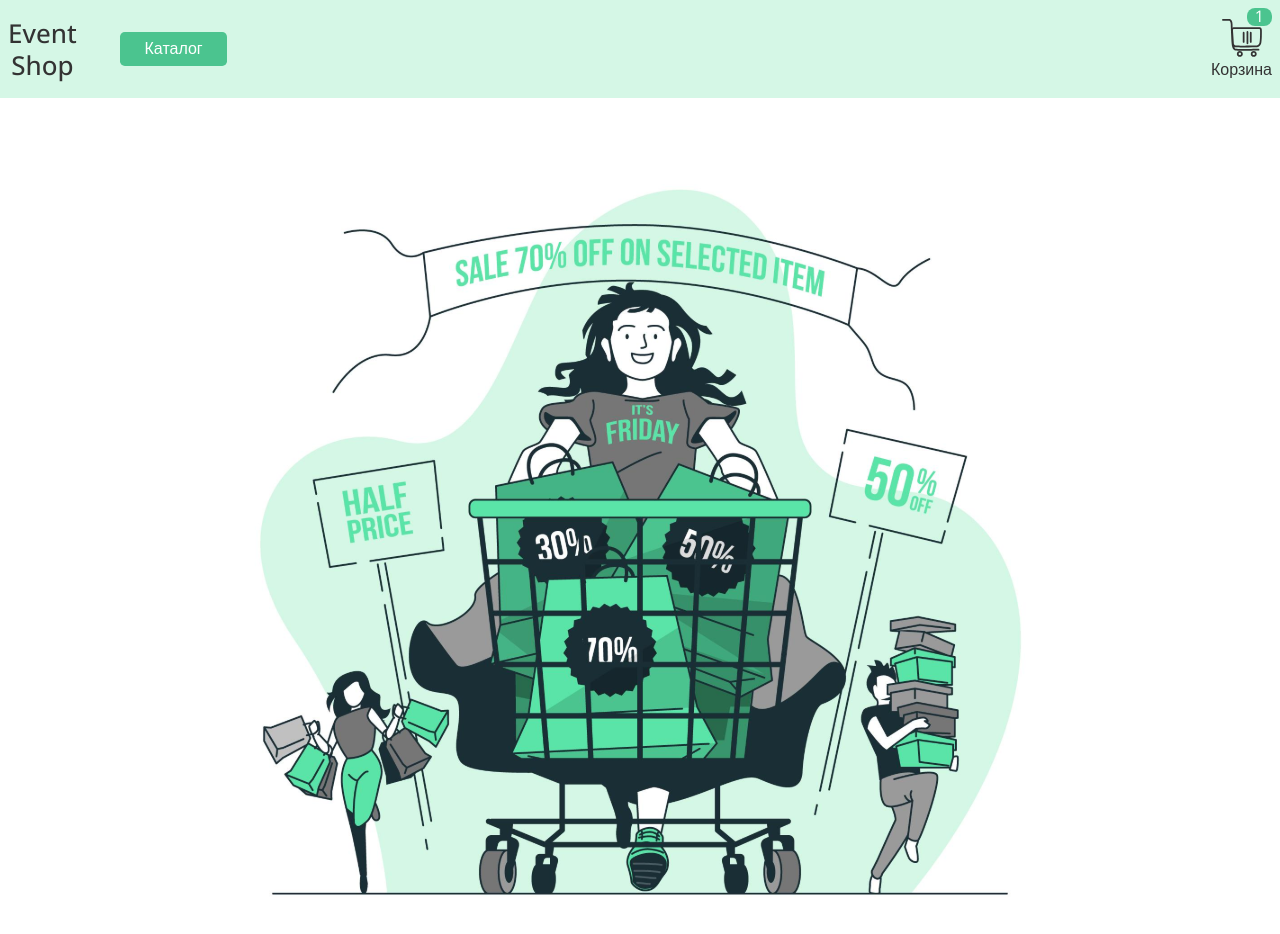
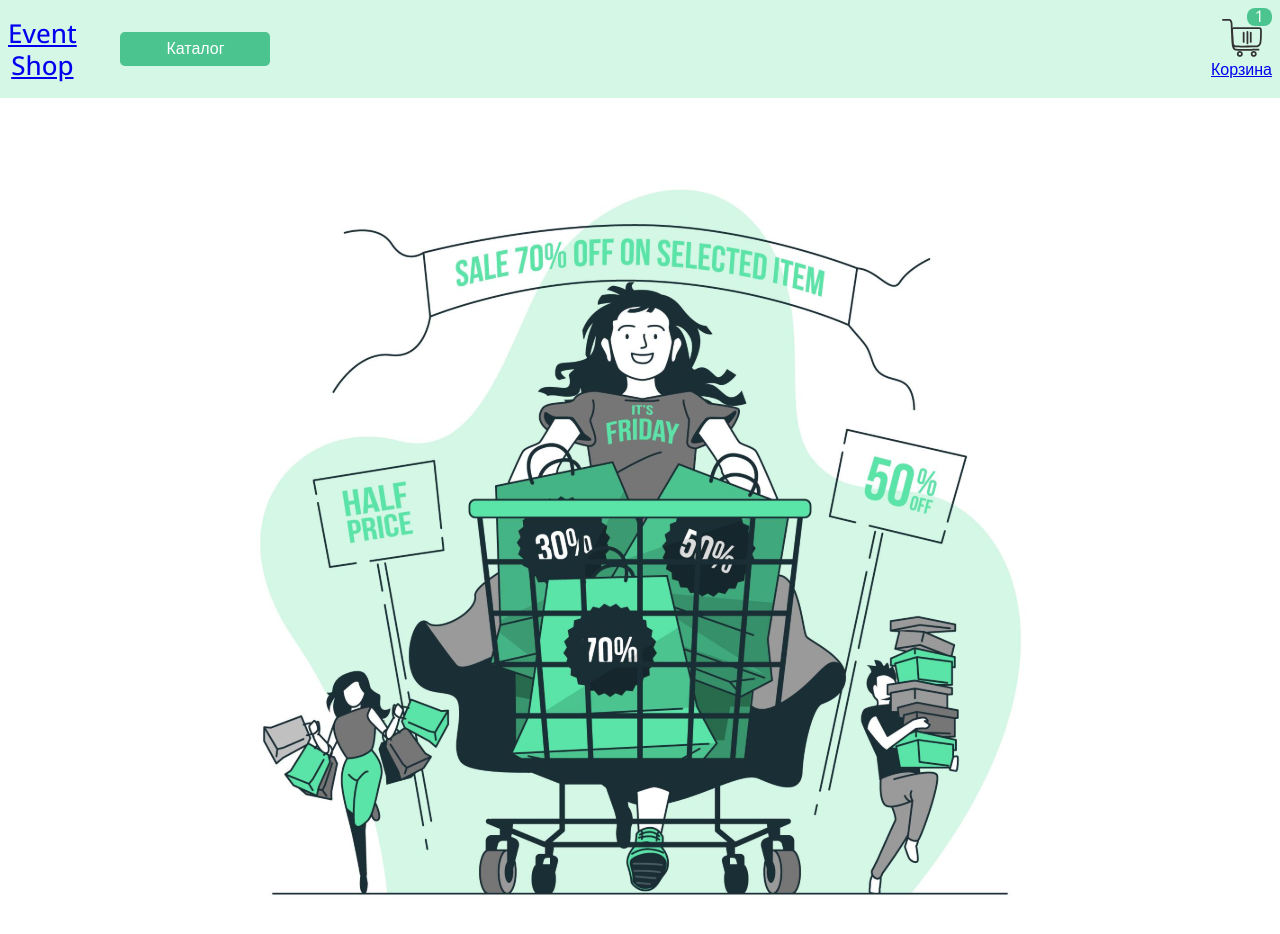
Before and after one commit to vkRadchenko/testTaskAppEvent, a React (Vite) app: page / in a window 1280 px wide. Shown: the top 934 px of the page. Built offline with nearby package versions, Linux system fonts and the light colour scheme.

Commit message:
feat: add link

```diff
--- a/src/components/header/header.tsx
+++ b/src/components/header/header.tsx
@@ -1,21 +1,33 @@
+import { Link } from 'react-router-dom'
 import CartImg from '../../assets/img/cart.svg?react'
+import Button from '../btn/button'
 
 const Header: React.FC = () => {
   return (
     <header className="header">
-      <div className="container header__section">
+      <div className="container ">
+        <div className="header__section">
           <div className="header__logoBlock">
+            <Link to="/">
               <h1 className="header__h1">
                 Event <br /> Shop
               </h1>
-          <button className="header__btn_catalog">Каталог</button>
+            </Link>
+            <Link to="/catalog">
+              <Button styleClass="header__btn_catalog" type="button">
+                Каталог
+              </Button>
+            </Link>
           </div>
 
           <div className="header__cartBlock">
             <span className="header__cart_counter">1</span>
+            <Link to="/cart">
               <div className="header__cart_blockIcon">
                 <CartImg className="cart__icon" width="40" height="40" />
                 <span className="cart__text">Корзина</span>
+              </div>
+            </Link>
           </div>
         </div>
       </div>
```
Lines whose indentation alone changed are shown as unchanged.
